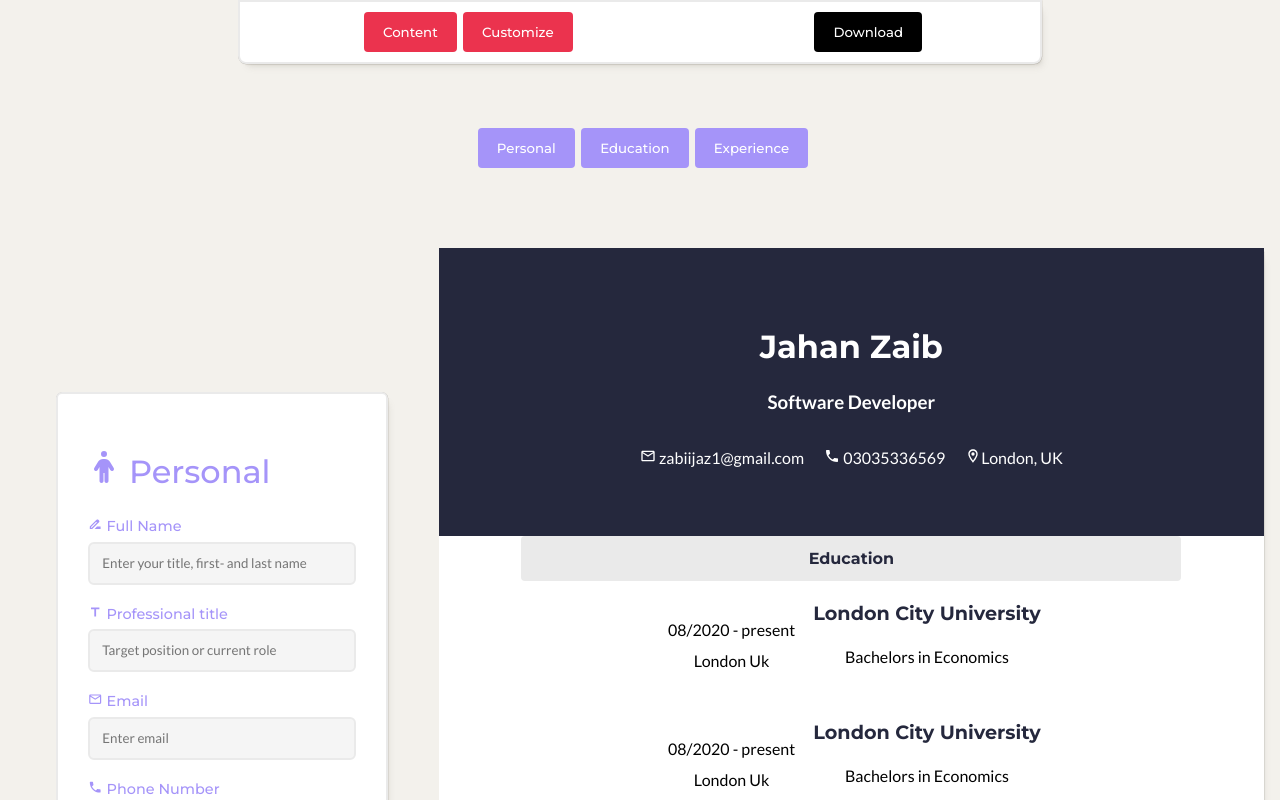
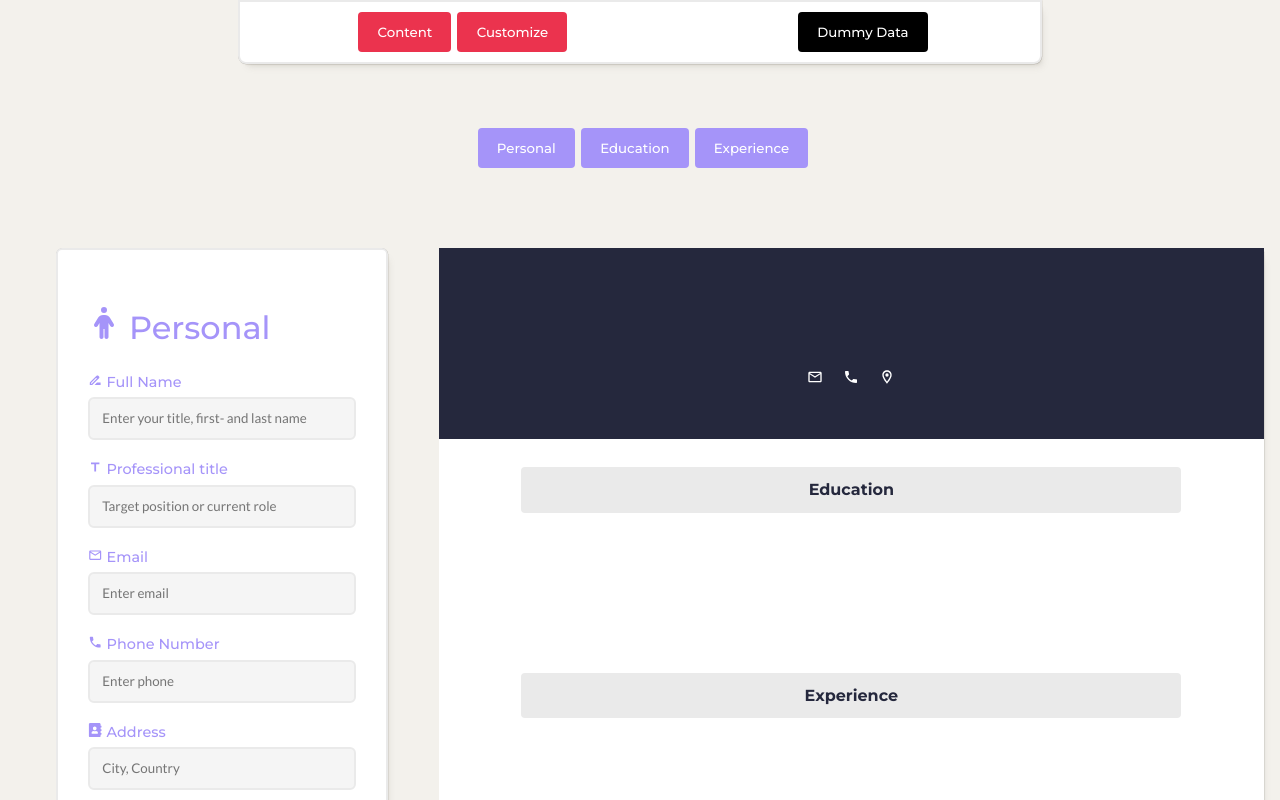
Before and after one commit to Zaibbee69/odin-cv, a React (Vite) app in the folder cv-app/: page / in a window 1280 px wide. Shown: the top 800 px of the page. Built offline with nearby package versions, Linux system fonts and the light colour scheme.

Commit message:
Dummy data btn function added

```diff
--- a/cv-app/src/App.jsx
+++ b/cv-app/src/App.jsx
@@ -1,11 +1,64 @@
 import Navbar from "./components/Navbar.jsx";
 import Index from "./components/Index.jsx";
+import { useState } from "react";
 
 function App() {
+  const [btnData, setBtnData] = useState({
+    personal: {
+      fullname: "",
+      title: "",
+      email: "",
+      phone: "",
+      address: "",
+    },
+    education: {
+      degree: "",
+      school: "",
+      startDate: "",
+      endDate: "",
+      location: "",
+    },
+    experience: {
+      company: "",
+      position: "",
+      startDate: "",
+      endDate: "",
+      location: "",
+      description: "",
+    },
+  });
+
+  function handleDummyData() {
+    setBtnData({
+      personal: {
+        fullname: "Tom Cruise",
+        title: "Actor",
+        email: "tommyboi69@gmail.com",
+        phone: "0501 5696 902",
+        address: "Cleveland, Ohio",
+      },
+      education: {
+        degree: "BS Economics",
+        school: "Harvard Institute Of Sciences",
+        startDate: "14th Nov, 2004",
+        endDate: "15th Feb, 2010",
+        location: "UK, London",
+      },
+      experience: {
+        company: "Paramount Studios",
+        position: "Director",
+        startDate: "17th Dec, 2011",
+        endDate: "20th Oct, 2022",
+        location: "Florida, USA",
+        description:
+          "I was the director head at Paramount Studios for over a decade, over my time their i directed several movies that were blockbuster and cinematic thrillers, under my leadership many actors prospered",
+      },
+    });
+  }
   return (
     <>
-      <Navbar />
-      <Index />
+      <Navbar handleDummyData={handleDummyData} />
+      <Index btnData={btnData} />
     </>
   );
 }
--- a/cv-app/src/components/Button.jsx
+++ b/cv-app/src/components/Button.jsx
@@ -1,6 +1,7 @@
-function Button({ text, type }) {
+function Button({ text, type, handleDummyData }) {
   return (
     <button
+      onClick={handleDummyData}
       style={{
         backgroundColor: type === "default" ? "#eb334eff" : "black",
         color: "white",
--- a/cv-app/src/components/CV.jsx
+++ b/cv-app/src/components/CV.jsx
@@ -2,24 +2,24 @@ import { MdOutlineMail, MdPhone, MdOutlineLocationOn } from "react-icons/md";
 import CVHeader from "./CVHeader";
 import CVBody from "./CVBody";
 
-export default function CV() {
+export default function CV({ cvData }) {
   return (
     <section className="cv-ctn">
       <div className="cv-header-ctn">
         <div>
-          <h1>Jahan Zaib</h1>
-          <h3>Software Developer</h3>
+          <h1>{cvData.personal.fullname}</h1>
+          <h3>{cvData.personal.title}</h3>
         </div>
         <div>
           <p>
-            <MdOutlineMail /> zabiijaz1@gmail.com
+            <MdOutlineMail /> {cvData.personal.email}
           </p>
           <p>
-            <MdPhone /> 03035336569
+            <MdPhone /> {cvData.personal.phone}
           </p>
           <p>
             <MdOutlineLocationOn />
-            London, UK
+            {cvData.personal.address}
           </p>
         </div>
       </div>
@@ -27,36 +27,28 @@ export default function CV() {
         <CVHeader text="Education" />
         <div className="cv-body-element">
           <CVBody
-            date="08/2020 - present"
-            location="London Uk"
-            institute="London City University"
-            degree="Bachelors in Economics"
+            date={cvData.education.startDate}
+            location={cvData.education.location}
+            institute={cvData.education.school}
+            degree={cvData.education.degree}
           />
         </div>
         <div className="cv-body-element">
           <CVBody
-            date="08/2020 - present"
-            location="London Uk"
-            institute="London City University"
-            degree="Bachelors in Economics"
+            date={cvData.education.startDate}
+            location={cvData.education.location}
+            institute={cvData.education.school}
+            degree={cvData.education.degree}
           />
         </div>
 
-        <CVHeader text="Education" />
+        <CVHeader text="Experience" />
         <div className="cv-body-element">
           <CVBody
-            date="08/2020 - present"
-            location="London Uk"
-            institute="London City University"
-            degree="Bachelors in Economics"
-          />
-        </div>
-        <div className="cv-body-element">
-          <CVBody
-            date="08/2020 - present"
-            location="London Uk"
-            institute="London City University"
-            degree="Bachelors in Economics"
+            date={cvData.experience.startDate}
+            location={cvData.experience.location}
+            institute={cvData.experience.company}
+            degree={cvData.experience.position}
           />
         </div>
       </div>
--- a/cv-app/src/components/EducationCard.jsx
+++ b/cv-app/src/components/EducationCard.jsx
@@ -1,7 +1,7 @@
 import { MdOutlineDateRange, MdOutlineLocationOn } from "react-icons/md";
 import { FaAddressBook, FaBook, FaSchool } from "react-icons/fa";
 
-export default function EducationCard() {
+export default function EducationCard({ cvData, handleChange }) {
   return (
     <section className="education-ctn">
       <h2>
@@ -17,6 +17,10 @@ export default function EducationCard() {
             name="degree"
             id="degree"
             placeholder="Enter Degree / Field Of Study"
+            value={cvData.education.degree}
+            onChange={(e) =>
+              handleChange("education", "degree", e.target.value)
+            }
           />
         </div>
         <div>
@@ -28,6 +32,10 @@ export default function EducationCard() {
             name="school"
             id="school"
             placeholder="Enter School / University"
+            value={cvData.education.school}
+            onChange={(e) =>
+              handleChange("education", "school", e.target.value)
+            }
           />
         </div>
         <div>
@@ -36,19 +44,23 @@ export default function EducationCard() {
           </label>
           <input
             type="date"
-            name="st-date"
-            id="st-date"
+            name="startDate"
+            id="startDate"
             placeholder="Enter Start Date"
+            value={cvData.education.startDate}
+            onChange={(e) =>
+              handleChange("education", "startDate", e.target.value)
+            }
           />
         </div>
         <div>
-          <label htmlFor="ed-date">
+          <label htmlFor="endDate">
             <MdOutlineDateRange /> End Date
           </label>
           <input
             type="date"
-            name="ed-date"
-            id="ed-date"
+            name="endDate"
+            id="endDate"
             placeholder="Enter End Date"
           />
         </div>
@@ -61,6 +73,10 @@ export default function EducationCard() {
             name="location"
             id="location"
             placeholder="City, Country"
+            value={cvData.education.location}
+            onChange={(e) =>
+              handleChange("education", "location", e.target.value)
+            }
           />
         </div>
       </div>
--- a/cv-app/src/components/Index.jsx
+++ b/cv-app/src/components/Index.jsx
@@ -1,13 +1,30 @@
-import { useState } from "react";
+import { useState, useEffect } from "react";
 import CV from "./CV";
 import SideBar from "./SideBar";
 
-export default function Index() {
+export default function Index({ btnData }) {
   const [isActive, setIsActive] = useState("personal");
+
+  const [cvData, setCvData] = useState(btnData);
+
+  useEffect(() => {
+    setCvData(btnData);
+  }, [btnData]);
 
   function handleButton(e) {
     setIsActive(e.currentTarget.value);
   }
+
+  const handleChange = (section, field, value) => {
+    setCvData((prev) => ({
+      ...prev,
+      [section]: {
+        ...prev[section],
+        [field]: value,
+      },
+    }));
+  };
+
   return (
     <>
       <div className="card-btn-ctn">
@@ -26,8 +43,12 @@ export default function Index() {
           marginTop: "20px",
         }}
       >
-        <SideBar isActive={isActive} />
-        <CV />
+        <SideBar
+          isActive={isActive}
+          cvData={cvData}
+          handleChange={handleChange}
+        />
+        <CV cvData={cvData} />
       </main>
     </>
   );
--- a/cv-app/src/components/Navbar.jsx
+++ b/cv-app/src/components/Navbar.jsx
@@ -1,6 +1,6 @@
 import Button from "./Button";
 
-function Navbar() {
+function Navbar({ handleDummyData }) {
   return (
     <div
       style={{
@@ -15,7 +15,11 @@ function Navbar() {
           <Button text="Customize" type="default" />
         </div>
         <div>
-          <Button text="Download" type="target" />
+          <Button
+            handleDummyData={handleDummyData}
+            text="Dummy Data"
+            type="target"
+          />
         </div>
       </nav>
     </div>
--- a/cv-app/src/components/PersonalCard.jsx
+++ b/cv-app/src/components/PersonalCard.jsx
@@ -7,7 +7,7 @@ import {
 import { FaAddressBook } from "react-icons/fa";
 import { FaPerson } from "react-icons/fa6";
 
-export default function PersonalCard() {
+export default function PersonalCard({ cvData, handleChange }) {
   return (
     <section className="personal-details-ctn">
       <h2>
@@ -23,6 +23,10 @@ export default function PersonalCard() {
             name="fullname"
             id="fullname"
             placeholder="Enter your title, first- and last name"
+            value={cvData.personal.fullname}
+            onChange={(e) =>
+              handleChange("personal", "fullname", e.target.value)
+            }
           />
         </div>
         <div>
@@ -34,6 +38,8 @@ export default function PersonalCard() {
             name="title"
             id="title"
             placeholder="Target position or current role"
+            value={cvData.personal.title}
+            onChange={(e) => handleChange("personal", "title", e.target.value)}
           />
         </div>
         <div>
@@ -45,13 +51,22 @@ export default function PersonalCard() {
             name="email"
             id="email"
             placeholder="Enter email"
+            value={cvData.personal.email}
+            onChange={(e) => handleChange("personal", "email", e.target.value)}
           />
         </div>
         <div>
           <label htmlFor="phone">
             <MdPhone /> Phone Number
           </label>
-          <input type="tel" name="phone" id="phone" placeholder="Enter phone" />
+          <input
+            type="tel"
+            name="phone"
+            id="phone"
+            placeholder="Enter phone"
+            value={cvData.personal.phone}
+            onChange={(e) => handleChange("personal", "phone", e.target.value)}
+          />
         </div>
         <div>
           <label htmlFor="address">
@@ -62,6 +77,10 @@ export default function PersonalCard() {
             name="address"
             id="address"
             placeholder="City, Country"
+            value={cvData.personal.address}
+            onChange={(e) =>
+              handleChange("personal", "address", e.target.value)
+            }
           />
         </div>
       </div>
--- a/cv-app/src/components/SideBar.jsx
+++ b/cv-app/src/components/SideBar.jsx
@@ -2,15 +2,15 @@ import PersonalCard from "./PersonalCard";
 import EducationCard from "./EducationCard";
 import ExperienceCard from "./ExperienceCard";
 
-export default function SideBar({ isActive }) {
+export default function SideBar({ isActive, cvData, handleChange }) {
   return (
     <aside>
       {isActive === "personal" ? (
-        <PersonalCard />
+        <PersonalCard cvData={cvData} handleChange={handleChange} />
       ) : isActive === "education" ? (
-        <EducationCard />
+        <EducationCard cvData={cvData} handleChange={handleChange} />
       ) : (
-        <ExperienceCard />
+        <ExperienceCard cvData={cvData} handleChange={handleChange} />
       )}
     </aside>
   );
```
Also changed, not shown: cv-app/src/components/ExperienceCard.jsx (+27 -7 lines).
